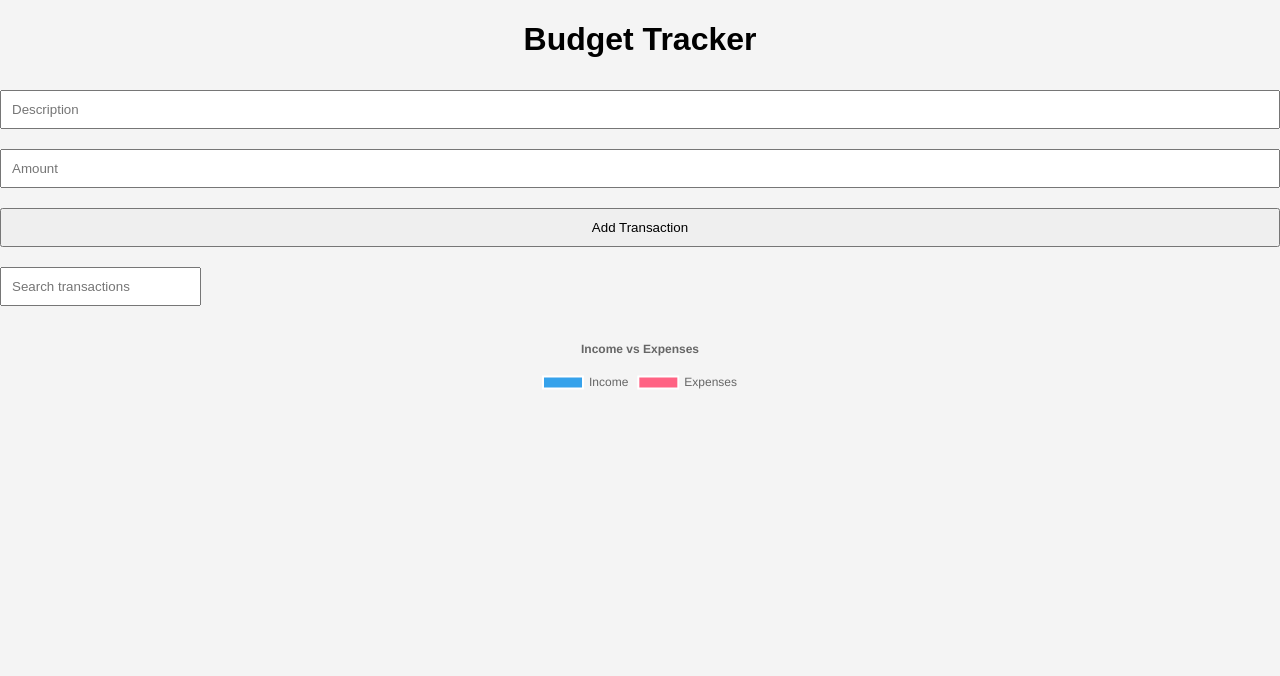
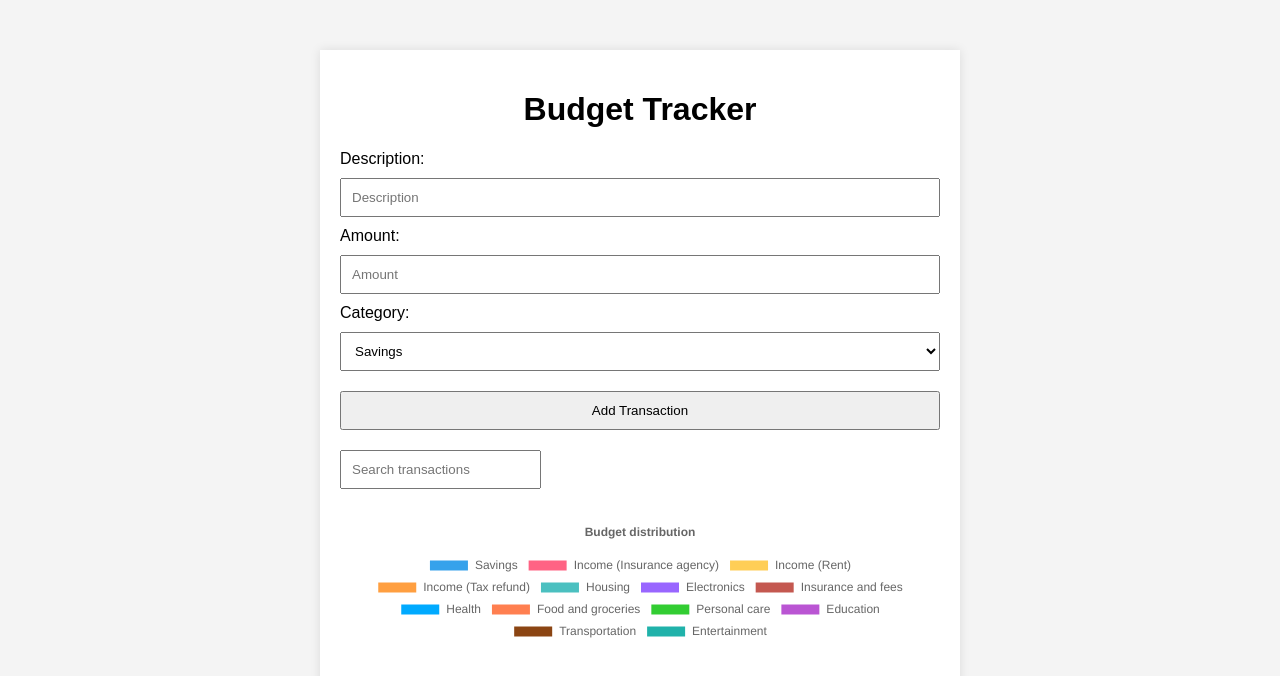
Before and after one commit to jhelgodt/Budget-Tracker, a plain HTML site: page index.html in a window 1280 px wide. Drawn offline with nearby package versions, Linux system fonts and the light colour scheme.

Commit message:
Fix transaction categorization and chart display issues
- Added category field to transaction object during form submission.
- Updated transaction form to include category selection.
- Ensured transactions are saved with correct category to localStorage.
- Fixed chart generation logic to correctly display budget distribution.
- Improved data handling for transaction list and chart updates.

```diff
--- a/app.js
+++ b/app.js
@@ -2,12 +2,26 @@ let chart; // Declare chart variable
 
 function generateChart(transactions) {
   const ctx = document.getElementById("myChart").getContext("2d");
-  const income = transactions
-    .filter((t) => t.amount > 0)
-    .reduce((sum, t) => sum + t.amount, 0);
-  const expenses = transactions
-    .filter((t) => t.amount < 0)
-    .reduce((sum, t) => sum + t.amount, 0);
+  const categories = [
+    "Savings",
+    "Income (Insurance agency)",
+    "Income (Rent)",
+    "Income (Tax refund)",
+    "Housing",
+    "Electronics",
+    "Insurance and fees",
+    "Health",
+    "Food and groceries",
+    "Personal care",
+    "Education",
+    "Transportation",
+    "Entertainment",
+  ];
+  const categoryAmounts = categories.map((category) =>
+    transactions
+      .filter((t) => t.category === category && t.amount !== 0)
+      .reduce((sum, t) => sum + t.amount, 0)
+  );
 
   if (chart) {
     chart.destroy(); // Destroy the old chart before creating a new one
@@ -15,12 +29,27 @@ function generateChart(transactions) {
   chart = new Chart(ctx, {
     type: "pie",
     data: {
-      labels: ["Income", "Expenses"],
+      labels: categories,
       datasets: [
         {
           label: "Budget Distribution",
-          data: [income, Math.abs(expenses)],
-          backgroundColor: ["#36a2eb", "#ff6384"],
+          data: categoryAmounts,
+          backgroundColor: [
+            "#36a2eb",
+            "#ff6384",
+            "#ffce56",
+            "#ff9f40",
+            "#4bc0c0",
+            "#9966ff",
+            "#c45850",
+            "#00aaff",
+            "#ff7f50",
+            "#32cd32",
+            "#ba55d3",
+            "#8b4513",
+            "#20b2aa",
+            "#ff69b4",
+          ],
         },
       ],
     },
@@ -32,7 +61,7 @@ function generateChart(transactions) {
         },
         title: {
           display: true,
-          text: "Income vs Expenses",
+          text: "Budget distribution",
         },
       },
     },
@@ -50,12 +79,14 @@ document
     e.preventDefault();
     const description = document.getElementById("description").value;
     const amount = document.getElementById("amount").value;
+    const category = document.getElementById("category").value;
 
     if (description && amount) {
       const transaction = {
         description,
         amount: parseFloat(amount),
         date: new Date().toLocaleString(),
+        category,
       };
       addTransaction(transaction);
       saveTransaction(transaction);
@@ -69,7 +100,7 @@ document
 function addTransaction(transaction) {
   const transactionList = document.getElementById("transaction-list");
   const li = document.createElement("li");
-  li.textContent = `${transaction.date} - ${transaction.description}: ${transaction.amount})`;
+  li.textContent = `${transaction.date} - ${transaction.description}: ${transaction.amount} (${transaction.category})`;
 
   const removeBtn = document.createElement("button");
   removeBtn.textContent = "Remove";
--- a/index.html
+++ b/index.html
@@ -3,23 +3,46 @@
   <head>
     <meta charset="UTF-8" />
     <meta name="viewport" content="width=device-width, initial-scale=1.0" />
-    <title>Budget tracker</title>
+    <title>Budget Tracker</title>
     <link rel="stylesheet" type="text/css" href="styles.css" />
   </head>
   <body>
-    <div class="containern">
+    <div class="container">
       <h1>Budget Tracker</h1>
       <form id="transaction-form">
+        <label for="description">Description:</label>
         <input
           type="text"
           id="description"
           placeholder="Description"
           required
         />
+
+        <label for="amount">Amount:</label>
         <input type="number" id="amount" placeholder="Amount" required />
+
+        <label for="category">Category:</label>
+        <select id="category">
+          <option value="Savings">Savings</option>
+          <option value="Income (Insurance agency)">
+            Income (Insurance agency)
+          </option>
+          <option value="Income (Rent)">Income (Rent)</option>
+          <option value="Income (Tax refund)">Income (Tax refund)</option>
+          <option value="Housing">Housing</option>
+          <option value="Electronics">Electronics</option>
+          <option value="Insurance and fees">Insurance and fees</option>
+          <option value="Health">Health</option>
+          <option value="Food and groceries">Food and groceries</option>
+          <option value="Personal care">Personal care</option>
+          <option value="Education">Education</option>
+          <option value="Transportation">Transportation</option>
+          <option value="Entertainment">Entertainment</option>
+        </select>
 
         <button type="submit">Add Transaction</button>
       </form>
+
       <input type="text" id="search" placeholder="Search transactions" />
       <ul id="transaction-list"></ul>
       <canvas id="myChart" width="400" height="400"></canvas>
```
